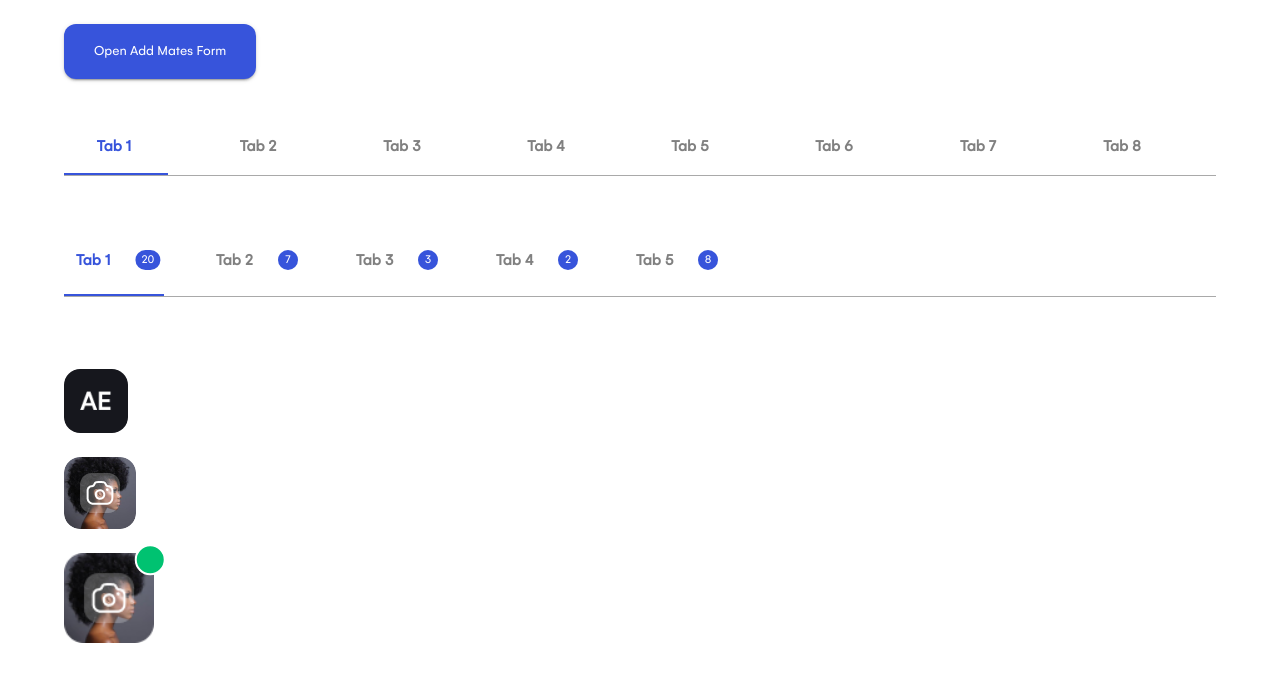
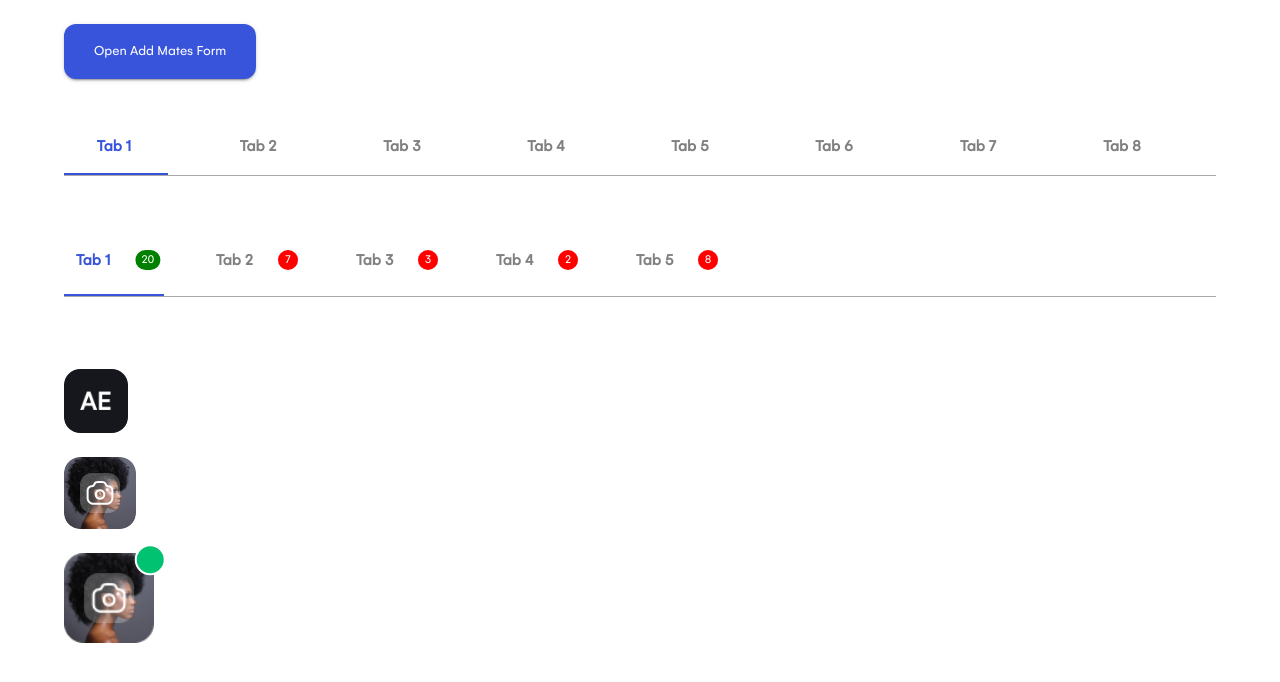
Before and after one commit to fposea/react-task-manager, a React (Create React App) app: page /addmates in a window 1280 px wide. Shown: the top 682 px of the page. Built offline with nearby package versions, Linux system fonts and the light colour scheme.

Commit message:
set colors for tabs with badges

```diff
--- a/src/components/tab-content/AntTab.styles.js
+++ b/src/components/tab-content/AntTab.styles.js
@@ -17,5 +17,11 @@ export const AntTab = styled(Tab)((props) => {
       color: "#1890ff",
       opacity: 1,
     },
+    "& .MuiBadge-colorPrimary": {
+      backgroundColor: "red",
+    },
+    "&.Mui-selected .MuiBadge-colorPrimary": {
+      backgroundColor: "green",
+    },
   };
 });
```
